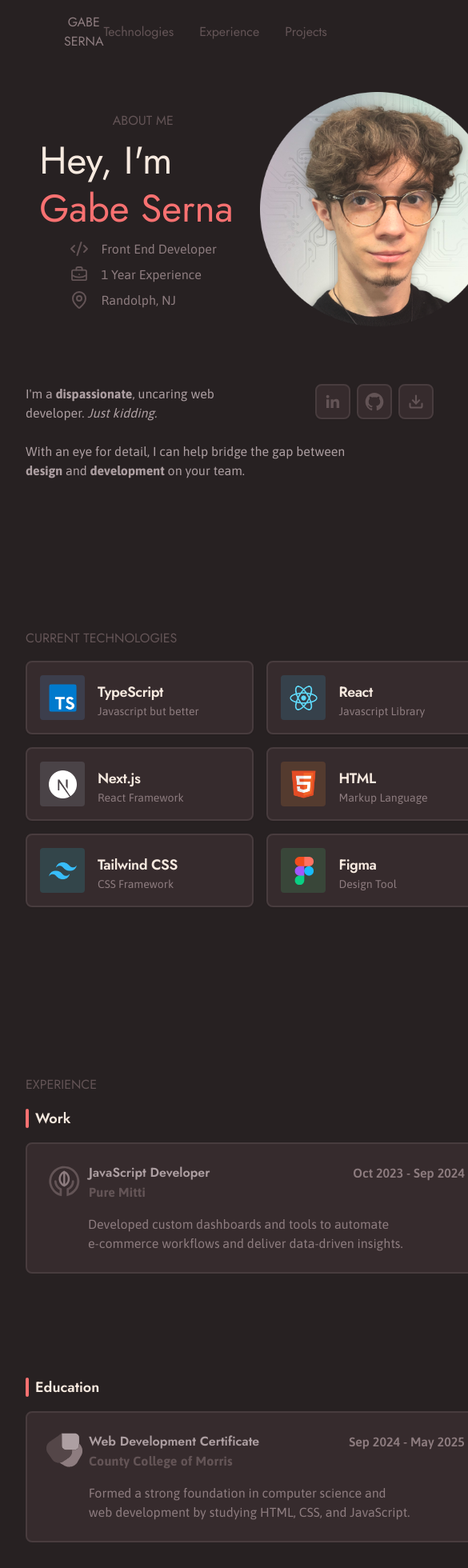
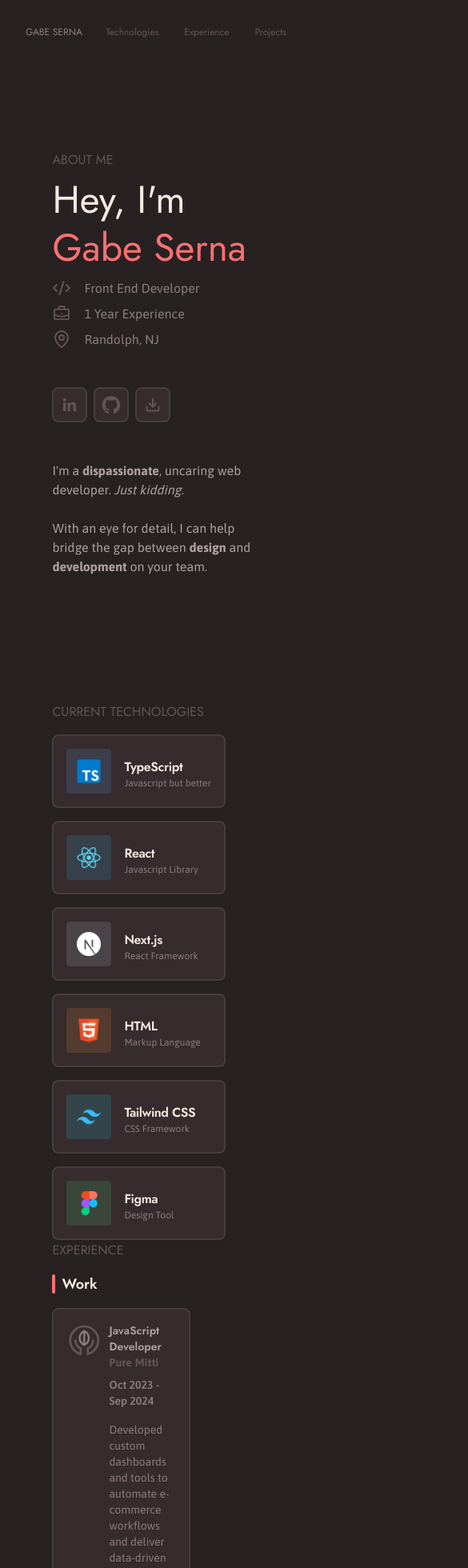
Before and after one commit to gabe-serna/portfolio-basic, a Next.js app: page / in a window 390 px wide. Shown: the top 1960 px of the page at 80% size, 585 px wide, since content can reach past the window. Built offline with nearby package versions, Linux system fonts and the light colour scheme.

Commit message:
Begin Adding Responsive Design

```diff
--- a/app/ExperienceSection.tsx
+++ b/app/ExperienceSection.tsx
@@ -5,12 +5,12 @@ export default function ExperienceSection() {
   return (
     <section
       id="Experience"
-      className="flex min-h-[100vh] flex-col justify-center"
+      className="max-w-screen flex min-h-[100vh] w-full flex-col justify-center"
     >
-      <h1 className="uppercase text-muted-foreground">Experience</h1>
+      <h1 className="w-fit uppercase text-muted-foreground">Experience</h1>
       <div
         id="main-experience-content"
-        className="mt-4 flex w-full flex-col gap-32 text-lg font-semibold"
+        className="mt-4 flex w-min flex-col gap-32 text-lg font-semibold"
       >
         <div className="flex items-start justify-between max-lg:flex-col max-lg:space-y-4">
           <h2 className="flex items-center gap-2 text-foreground">
@@ -18,29 +18,27 @@ export default function ExperienceSection() {
             Work
           </h2>
           <div
-            id="Work-Info"
-            className="w-[36.68rem] rounded-lg border-2 border-popover bg-card p-6"
+            id="work"
+            className="rounded-lg border-2 border-popover bg-card p-4 sm:w-[36.68rem] sm:p-6"
           >
-            <figure className="flex w-full justify-between">
-              <div className="flex gap-2">
+            <figure className="flex w-full gap-2">
               <PureMittiIcon />
-                <span>
-                  <h2 className="text-base text-primary-foreground">
+              <div className="grid sm:grid-cols-2">
+                <h2 className="text-sm text-primary-foreground sm:text-base">
                   JavaScript Developer
                 </h2>
-                  <p className="text-base font-bold tracking-[0.0125em] text-muted-foreground">
+                <p className="text-sm font-bold tracking-[0.0125em] text-muted-foreground sm:col-start-1 sm:text-base">
                   Pure Mitti
                 </p>
-                </span>
-              </div>
-              <div className="mr-3 flex flex-col text-base text-secondary-foreground">
+                <div className="text-sm text-secondary-foreground max-sm:mt-2 sm:col-start-2 sm:row-start-1 sm:mb-auto sm:ml-auto sm:text-base">
                   <p>Oct 2023 - Sep 2024</p>
                 </div>
-            </figure>
-            <p className="ml-[3.25rem] mt-4 w-[46ch] text-base font-normal text-secondary-foreground">
+                <p className="mt-4 text-sm font-normal text-secondary-foreground sm:row-start-3 sm:w-[46ch] sm:text-base">
                   Developed custom dashboards and tools to automate e-commerce
                   workflows and deliver data-driven insights.
                 </p>
+              </div>
+            </figure>
           </div>
         </div>
         <div className="flex items-start justify-between max-lg:flex-col max-lg:space-y-4">
@@ -49,29 +47,27 @@ export default function ExperienceSection() {
             Education
           </h2>
           <div
-            id="Work-Info"
-            className="w-[36.68rem] rounded-lg border-2 border-popover bg-card p-6"
+            id="education"
+            className="w-full rounded-lg border-2 border-popover bg-card p-4 sm:w-[36.68rem] sm:p-6"
           >
-            <figure className="flex w-full justify-between">
-              <div className="flex gap-2">
+            <figure className="flex w-full gap-2">
               <CCMIcon />
-                <span>
-                  <h2 className="text-base text-primary-foreground">
+              <div className="grid sm:grid-cols-2">
+                <h2 className="text-sm text-primary-foreground sm:text-base">
                   Web Development Certificate
                 </h2>
-                  <p className="text-base font-bold tracking-[0.0125em] text-muted-foreground">
+                <p className="text-sm font-bold tracking-[0.0125em] text-muted-foreground sm:col-start-1 sm:text-base">
                   County College of Morris
                 </p>
-                </span>
-              </div>
-              <div className="mr-3 flex flex-col text-base text-secondary-foreground">
+                <div className="text-sm text-secondary-foreground max-sm:mt-2 sm:col-start-2 sm:row-start-1 sm:mb-auto sm:ml-auto sm:text-base">
                   <p>Sep 2024 - May 2025</p>
                 </div>
+                <p className="mt-4 text-sm font-normal text-secondary-foreground sm:row-start-3 sm:w-[47ch] sm:text-base">
+                  Formed a strong foundation in computer science and web
+                  development by studying HTML, CSS, and JavaScript.
+                </p>
+              </div>
             </figure>
-            <p className="ml-[3.3rem] mt-4 w-[47ch] text-base font-normal text-secondary-foreground">
-              Formed a strong foundation in computer science and web development
-              by studying HTML, CSS, and JavaScript.
-            </p>
           </div>
         </div>
       </div>
--- a/app/HeroSection.tsx
+++ b/app/HeroSection.tsx
@@ -7,10 +7,10 @@ export default function HeroSection() {
   return (
     <section
       id="Hero"
-      className="flex min-h-[80vh] items-center justify-center"
+      className="flex min-h-screen items-center sm:min-h-[80vh] sm:justify-center"
     >
-      <div className="grid grid-cols-2 items-start">
-        <div className="flex h-min flex-col items-center gap-2 sm:items-start">
+      <div className="grid grid-cols-1 items-start sm:grid-cols-2">
+        <div className="flex h-min w-min flex-col items-start gap-2">
           <h1 className="uppercase text-muted-foreground">About Me</h1>
           <h2 className="w-[9ch] text-5xl leading-tight">
             Hey, I'm <span className="text-red-400">Gabe Serna</span>
@@ -34,20 +34,21 @@ export default function HeroSection() {
           alt="Gabe Serna Headshot"
           width={300}
           height={300}
-          className="ml-auto -translate-y-6"
+          className="ml-auto size-[200px] -translate-y-6 max-md:mt-auto max-sm:hidden md:size-[300px]"
+          priority
         />
-        <span className="mt-12 text-primary-foreground">
+        <span className="row-start-4 mt-12 w-min text-primary-foreground max-lg:row-start-3">
           <p>
             I'm a <b>dispassionate</b>, uncaring web developer.
             <em> Just kidding.</em>
           </p>
-          <p className="mt-6 w-[50ch]">
+          <p className="mt-6 min-w-[30ch] sm:w-[40ch] lg:w-[50ch]">
             With an eye for detail, I can help bridge the gap between
             <strong> design</strong> and
             <strong> development</strong> on your team.
           </p>
         </span>
-        <span className="ml-auto mr-[calc(150px-72.8px)] mt-12 flex w-fit gap-2">
+        <span className="mt-12 flex w-fit gap-2 max-lg:col-start-1 max-lg:row-start-2 lg:ml-auto lg:mr-[calc(150px-72.8px)]">
           <SocialsCard name="LinkedIn" />
           <SocialsCard name="GitHub" />
           <SocialsCard name="Resume" />
--- a/app/ProjectsSection.tsx
+++ b/app/ProjectsSection.tsx
@@ -27,8 +27,10 @@ export default function ProjectsSection() {
       id="Projects"
       className="flex min-h-[80vh] flex-col justify-center"
     >
-      <h1 className="uppercase text-muted-foreground">Personal Projects</h1>
-      <div className="mt-4 grid w-full grid-cols-2 gap-4">
+      <h1 className="w-fit uppercase text-muted-foreground">
+        Personal Projects
+      </h1>
+      <div className="grid-col-1 mt-4 grid w-min gap-8 md:grid-cols-2 md:gap-4">
         <Dialog>
           <DialogTrigger className="group focus-visible:outline-0">
             <ProjectCard
@@ -37,8 +39,8 @@ export default function ProjectsSection() {
               tech={songscribeTech}
             />
           </DialogTrigger>
-          <DialogContent className="flex">
-            <DialogHeader>
+          <DialogContent className="flex flex-col sm:flex-row">
+            <DialogHeader className="text-left">
               <DialogTitle>Songscribe</DialogTitle>
               <span className="flex gap-2">
                 <ProjectLink name="Website" link="https://songscribe.xyz" />
@@ -47,7 +49,7 @@ export default function ProjectsSection() {
                   link="https://github.com/gabe-serna/songscribe"
                 />
               </span>
-              <DialogDescription className="mr-4 w-[40ch]">
+              <DialogDescription className="mr-4 sm:w-[40ch]">
                 A web app for musicians to jump start the process of
                 transcribing music.
                 <br /> <br />
@@ -66,7 +68,7 @@ export default function ProjectsSection() {
                 className="h-48 rounded-lg object-cover object-[50%_40%]"
               />
               <h2 className="mt-8">Frontend:</h2>
-              <span className="mt-1 flex gap-2">
+              <span className="mt-1 flex flex-wrap gap-2">
                 <TechBadge name="TypeScript" />
                 <TechBadge name="React" />
                 <TechBadge name="Next.js" />
@@ -95,8 +97,8 @@ export default function ProjectsSection() {
               ]}
             />
           </DialogTrigger>
-          <DialogContent className="flex">
-            <DialogHeader>
+          <DialogContent className="flex flex-col sm:flex-row">
+            <DialogHeader className="text-left">
               <DialogTitle>Where to Live</DialogTitle>
               <span className="flex gap-2">
                 <ProjectLink
@@ -109,10 +111,10 @@ export default function ProjectsSection() {
                   link="https://github.com/gabe-serna/where-to-live"
                 />
               </span>
-              <DialogDescription className="mr-4 w-[40ch]">
+              <DialogDescription className="mr-4 sm:w-[40ch]">
                 Find the perfect place in world to live based on your
-                preferences{" "}
-                <i className="text-secondary-foreground/60">(coming soon)</i>.
+                preferences
+                <i className="text-secondary-foreground/60"> (coming soon)</i>.
                 <br /> <br />
                 Where to Live is a web app currently under development that will
                 visualize the best places to live in the world based on your own
@@ -128,7 +130,7 @@ export default function ProjectsSection() {
                 className="h-48 rounded-lg object-cover object-[50%_40%]"
               />
               <h2 className="mt-8">Frontend:</h2>
-              <span className="mt-1 flex gap-2">
+              <span className="mt-1 flex flex-wrap gap-2">
                 <TechBadge name="TypeScript" />
                 <TechBadge name="React" />
                 <TechBadge name="Next.js" />
--- a/app/TechSection.tsx
+++ b/app/TechSection.tsx
@@ -4,10 +4,12 @@ export default function TechSection() {
   return (
     <section
       id="Technologies"
-      className="flex min-h-[60vh] flex-col justify-center"
+      className="flex min-h-[80vh] flex-col justify-center"
     >
-      <h1 className="uppercase text-muted-foreground">Current Technologies</h1>
-      <div className="mt-4 grid w-full grid-cols-3 gap-4 max-lg:grid-cols-2">
+      <h1 className="w-max uppercase text-muted-foreground">
+        Current Technologies
+      </h1>
+      <div className="mt-4 grid w-fit grid-cols-1 gap-4 sm:grid-cols-2 lg:grid-cols-3">
         <TechCard
           name="TypeScript"
           description="Javascript but better"
--- a/app/page.tsx
+++ b/app/page.tsx
@@ -37,10 +37,10 @@ export default function Home() {
   return (
     <div
       id="Top"
-      className="grid min-h-screen items-center justify-items-center gap-16 p-8 pb-20 sm:p-20"
+      className="grid min-h-screen items-center justify-items-center gap-16 p-8 pb-20 max-sm:w-screen sm:p-20"
     >
-      <nav className="fixed top-0 z-50 flex h-20 w-full items-center justify-center bg-background px-20">
-        <span className="flex w-full max-w-[1022.4px] items-center justify-between text-muted-foreground [font-family:var(--font-heading)] *:uppercase">
+      <nav className="fixed top-0 z-50 flex h-20 w-screen items-center justify-center bg-background px-8 sm:w-full sm:px-20">
+        <span className="flex w-full max-w-[1022.4px] items-center justify-between text-muted-foreground [font-family:var(--font-heading)] *:uppercase max-sm:text-xs">
           <button
             onClick={() => scrollToSection("Top")}
             className="text-secondary-foreground"
--- a/components/CCMIcon.tsx
+++ b/components/CCMIcon.tsx
@@ -7,6 +7,7 @@ export default function CCMIcon() {
       width="45"
       height="45"
       viewBox="0, 0, 400,400"
+      className="min-h-[45px] min-w-[45px]"
     >
       <g id="svgg">
         <path
--- a/components/ProjectCard.tsx
+++ b/components/ProjectCard.tsx
@@ -19,21 +19,21 @@ export default function ProjectCard({ name, description, tech }: Props) {
   const src = `/projects/${name.replace(/\s/g, "")}Hero.png`;
 
   return (
-    <Card className="flex h-full flex-col overflow-clip group-focus-visible:border-red-400 group-focus-visible:bg-popover">
+    <Card className="flex h-full w-min flex-col overflow-clip group-focus-visible:border-red-400 group-focus-visible:bg-popover">
       <Image
         src={src}
         alt={`${name} Hero Image`}
-        width={500}
+        width={700}
         height={200}
         className="h-48 object-cover object-[50%_40%]"
       />
-      <CardFooter className="h-full flex-row items-center gap-4 pt-4 text-left">
+      <CardFooter className="h-fit flex-row items-center gap-4 pt-4 text-left">
         <div className="flex flex-col">
           <CardTitle className="text-lg">{name}</CardTitle>
           <CardDescription className="text-sm text-secondary-foreground">
             {description}
           </CardDescription>
-          <div className="mt-4 flex gap-2">
+          <div className="mt-4 flex flex-wrap gap-2">
             {tech.map((techName) => (
               <TechBadge key={techName} name={techName} />
             ))}
--- a/components/ProjectLink.tsx
+++ b/components/ProjectLink.tsx
@@ -14,7 +14,7 @@ export default function ProjectLink({ name, link, disabled = false }: Props) {
         className={`size-4 ${!disabled ? "stroke-secondary-foreground" : "stroke-muted-foreground"}`}
       />
     ) : (
-      <GitHubIcon className="size-4" />
+      <GitHubIcon className="size-[1rem]" />
     );
 
   if (!disabled)
--- a/components/PureMittiIcon.tsx
+++ b/components/PureMittiIcon.tsx
@@ -7,6 +7,7 @@ export default function PureMittiIcon() {
       width="45"
       height="45"
       viewBox="0, 0, 400,425.44910179640715"
+      className="min-h-[45px] min-w-[45px]"
     >
       <g id="svgg">
         <path
--- a/components/TechBadge.tsx
+++ b/components/TechBadge.tsx
@@ -41,7 +41,7 @@ export default function TechBadge({ name }: { name: string }) {
 
   return (
     <span
-      className={`w-fit rounded-sm px-2 py-1.5 text-xs ${background} ${text}`}
+      className={`w-fit text-nowrap rounded-sm px-2 py-1.5 text-xs ${background} ${text}`}
     >
       {name}
     </span>
--- a/components/TechCard.tsx
+++ b/components/TechCard.tsx
@@ -16,7 +16,7 @@ interface Props {
 
 export default function TechCard({ name, color, description }: Props) {
   return (
-    <Card>
+    <Card className="w-full">
       <CardHeader className="flex-row items-center gap-4">
         <span
           className={`flex size-14 items-center justify-center rounded-sm ${color}`}
@@ -27,13 +27,14 @@ export default function TechCard({ name, color, description }: Props) {
             width={35}
             height={35}
             className={
-              "rounded-sm" + (color === "bg-gray-400/20" ? " invert" : "")
+              "size-[30px] rounded-sm sm:size-[35px] " +
+              (color === "bg-gray-400/20" ? " invert" : "")
             }
           />
         </span>
         <div>
-          <CardTitle className="text-lg">{name}</CardTitle>
-          <CardDescription className="text-sm text-secondary-foreground">
+          <CardTitle className="text-base sm:text-lg">{name}</CardTitle>
+          <CardDescription className="text-xs text-secondary-foreground sm:text-sm">
             {description}
           </CardDescription>
         </div>
--- a/components/ui/dialog.tsx
+++ b/components/ui/dialog.tsx
@@ -38,7 +38,7 @@ const DialogContent = React.forwardRef<
     <DialogPrimitive.Content
       ref={ref}
       className={cn(
-        "fixed left-[50%] top-[50%] z-50 grid w-full max-w-[1000px] translate-x-[-50%] translate-y-[-50%] gap-4 border-[3px] border-popover bg-card p-16 shadow-lg duration-200 data-[state=open]:animate-in data-[state=closed]:animate-out data-[state=closed]:fade-out-0 data-[state=open]:fade-in-0 data-[state=closed]:zoom-out-95 data-[state=open]:zoom-in-95 data-[state=closed]:slide-out-to-left-1/2 data-[state=closed]:slide-out-to-top-[48%] data-[state=open]:slide-in-from-left-1/2 data-[state=open]:slide-in-from-top-[48%] sm:rounded-lg",
+        "fixed left-[50%] top-[50%] z-50 grid w-[calc(100vw-2rem)] max-w-[1000px] translate-x-[-50%] translate-y-[-50%] gap-4 border-[3px] border-popover bg-card p-6 shadow-lg duration-200 data-[state=open]:animate-in data-[state=closed]:animate-out data-[state=closed]:fade-out-0 data-[state=open]:fade-in-0 data-[state=closed]:zoom-out-95 data-[state=open]:zoom-in-95 data-[state=closed]:slide-out-to-left-1/2 data-[state=closed]:slide-out-to-top-[48%] data-[state=open]:slide-in-from-left-1/2 data-[state=open]:slide-in-from-top-[48%] sm:w-full sm:rounded-lg sm:p-16",
         className,
       )}
       {...props}
```
Lines whose indentation alone changed are shown as unchanged.
